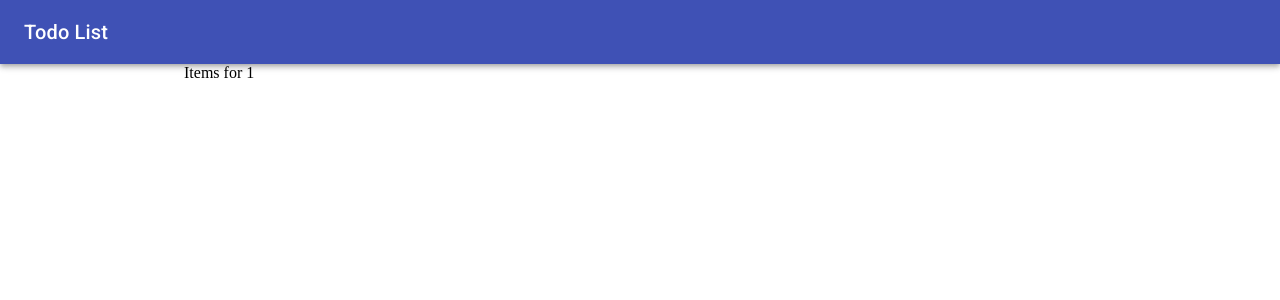
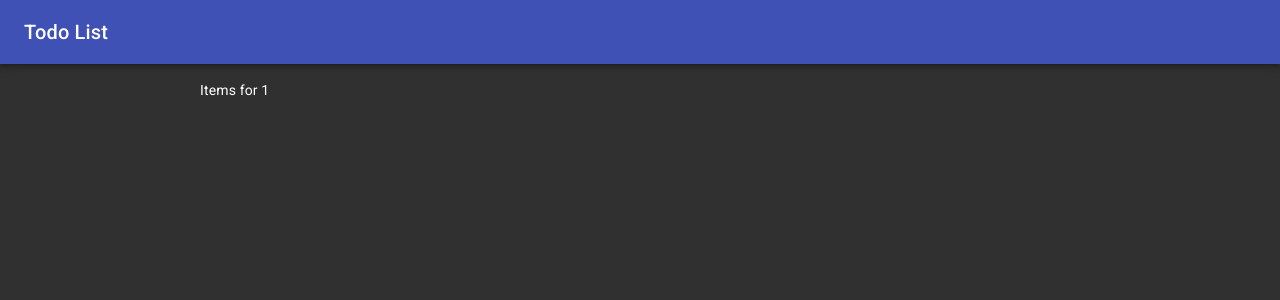
Before and after one commit to philipbulley/todo-apollo-graphql, a React (Create React App) app in the folder client/: page /lists/1 in a window 1280 px wide. Shown: the top 300 px of the page. Built offline with nearby package versions, Linux system fonts and the light colour scheme.

Commit message:
Basic Material UI configuration

```diff
--- a/client/public/index.html
+++ b/client/public/index.html
@@ -3,8 +3,14 @@
   <head>
     <meta charset="utf-8" />
     <link rel="icon" href="%PUBLIC_URL%/favicon.ico" />
-    <link rel="stylesheet" href="https://fonts.googleapis.com/css?family=Roboto:300,400,500,700&display=swap" />
-    <meta name="viewport" content="width=device-width, initial-scale=1" />
+    <link
+      rel="stylesheet"
+      href="https://fonts.googleapis.com/css?family=Roboto:300,400,500,700&display=swap"
+    />
+    <meta
+      name="viewport"
+      content="minimum-scale=1, initial-scale=1, width=device-width"
+    />
     <meta name="theme-color" content="#000000" />
     <meta
       name="description"
--- a/client/src/App.tsx
+++ b/client/src/App.tsx
@@ -2,11 +2,10 @@ import React, { FunctionComponent } from 'react';
 import { BrowserRouter, Switch, Route, Redirect } from 'react-router-dom';
 import Lists from './Lists/Lists';
 import Items from './Items/Items';
-import { createGlobalStyle } from 'styled-components';
-import Bar from './Bar/Bar';
 import { ApolloProvider } from 'react-apollo';
 import ApolloClient from 'apollo-boost';
-import Container from '@material-ui/core/Container';
+import Theme from './Theme/Theme';
+import MainLayout from './Layout/MainLayout';
 
 const client = new ApolloClient({
   uri: 'http://localhost:4000'
@@ -14,11 +13,10 @@ const client = new ApolloClient({
 
 const App: FunctionComponent = () => {
   return (
+    <Theme>
       <BrowserRouter>
         <ApolloProvider client={client}>
-        <GlobalStyle />
-        <Bar />
-        <Container maxWidth="md">
+          <MainLayout>
             <Switch>
               <Route exact path="/">
                 <Redirect to="/lists" />
@@ -26,16 +24,11 @@ const App: FunctionComponent = () => {
               <Route exact component={Lists} path="/lists" />
               <Route exact component={Items} path="/lists/:listId" />
             </Switch>
-        </Container>
+          </MainLayout>
         </ApolloProvider>
       </BrowserRouter>
+    </Theme>
   );
 };
 
 export default App;
-
-const GlobalStyle = createGlobalStyle`
-  body {
-    margin: 0;
-  }
-`;
--- /dev/null
+++ b/client/src/Layout/MainLayout.tsx
@@ -0,0 +1,19 @@
+import React, { FunctionComponent, ReactNode } from 'react';
+import Bar from '../Bar/Bar';
+import Box from '@material-ui/core/Box';
+import Container from '@material-ui/core/Container';
+
+type MainLayoutProps = {
+  children: ReactNode;
+};
+
+const MainLayout: FunctionComponent<MainLayoutProps> = ({ children }) => (
+  <>
+    <Bar />
+    <Container maxWidth="md">
+      <Box m={2}>{children}</Box>
+    </Container>
+  </>
+);
+
+export default MainLayout;
--- a/client/src/Lists/Lists.tsx
+++ b/client/src/Lists/Lists.tsx
@@ -1,10 +1,9 @@
 import React, { FunctionComponent } from 'react';
 import { useListsQuery } from '../__generated__/graphql';
-import { LinearProgress } from '@material-ui/core';
+import LinearProgress from '@material-ui/core/LinearProgress';
 import Typography from '@material-ui/core/Typography';
 import Card from '@material-ui/core/Card';
 import CardContent from '@material-ui/core/CardContent';
-import Paper from '@material-ui/core/Paper';
 import Grid from '@material-ui/core/Grid';
 
 type ListsProps = {};
@@ -18,11 +17,11 @@ const Lists: FunctionComponent<ListsProps> = () => {
 
   if (error) {
     return (
-      <div>
+      <>
         <Typography variant="h2">Oh no!</Typography>
         <Typography variant="body1">There was an error 😭</Typography>
         <pre>{JSON.stringify(error, null, 2)}</pre>
-      </div>
+      </>
     );
   }
 
@@ -31,31 +30,26 @@ const Lists: FunctionComponent<ListsProps> = () => {
   }
 
   return (
-    <div>
-      <Grid
-        container
-        direction="row"
-        justify="space-evenly"
-        alignItems="baseline"
-      >
+    <>
+      <Grid container spacing={2}>
         {data.allTodoLists.edges.map(({ node }) => (
-          <Paper>
+          <Grid item xs={12} sm={6}>
             <Card>
               <CardContent>
-                <Typography variant="h5">{node.name}</Typography>
-                <Typography color="textSecondary" gutterBottom>
+                <Typography variant="h2">{node.name}</Typography>
+                <Typography variant="caption" gutterBottom>
                   Last updated: {node.updatedAt}
                 </Typography>
               </CardContent>
             </Card>
-          </Paper>
+          </Grid>
         ))}
       </Grid>
       <Typography variant="body1">
         You have {data.allTodoLists.edges.length} lists.
       </Typography>
       {/*<pre>{JSON.stringify({ loading, data, error }, null, 2)}</pre>*/}
-    </div>
+    </>
   );
 };
 
--- /dev/null
+++ b/client/src/Theme/Theme.tsx
@@ -0,0 +1,32 @@
+import React, { FunctionComponent, ReactNode } from 'react';
+import { ThemeProvider, createMuiTheme } from '@material-ui/core/styles';
+import useMediaQuery from '@material-ui/core/useMediaQuery';
+import CssBaseline from '@material-ui/core/CssBaseline';
+
+type ThemeProps = {
+  children: ReactNode;
+};
+
+const Theme: FunctionComponent<ThemeProps> = ({ children }) => {
+  const prefersDarkMode = useMediaQuery('(prefers-color-scheme: dark)');
+
+  const theme = React.useMemo(
+    () =>
+      createMuiTheme({
+        palette: {
+          // type: prefersDarkMode ? 'dark' : 'light'
+          type: 'dark'
+        }
+      }),
+    [prefersDarkMode]
+  );
+
+  return (
+    <ThemeProvider theme={theme}>
+      <CssBaseline />
+      {children}
+    </ThemeProvider>
+  );
+};
+
+export default Theme;
```
Lines whose indentation alone changed are shown as unchanged.
